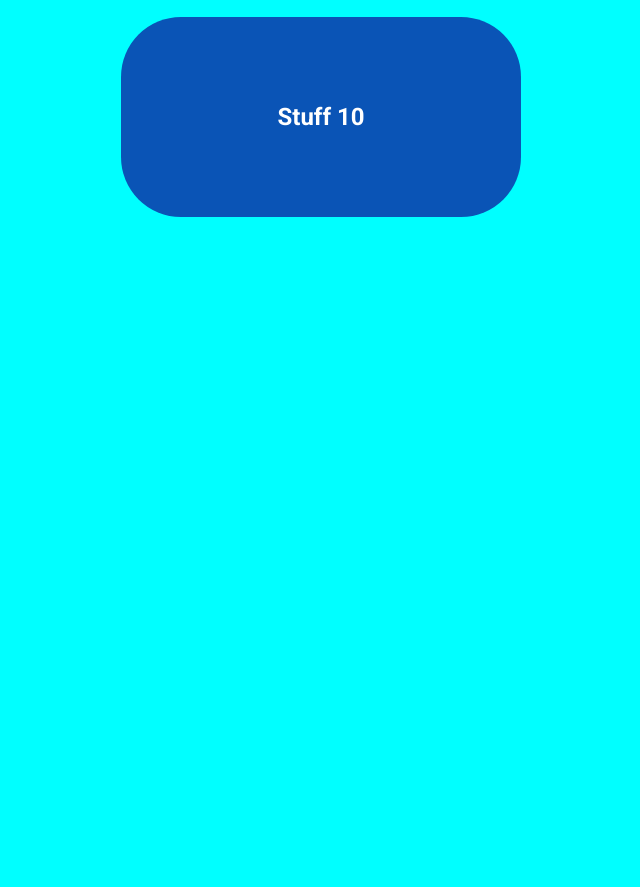
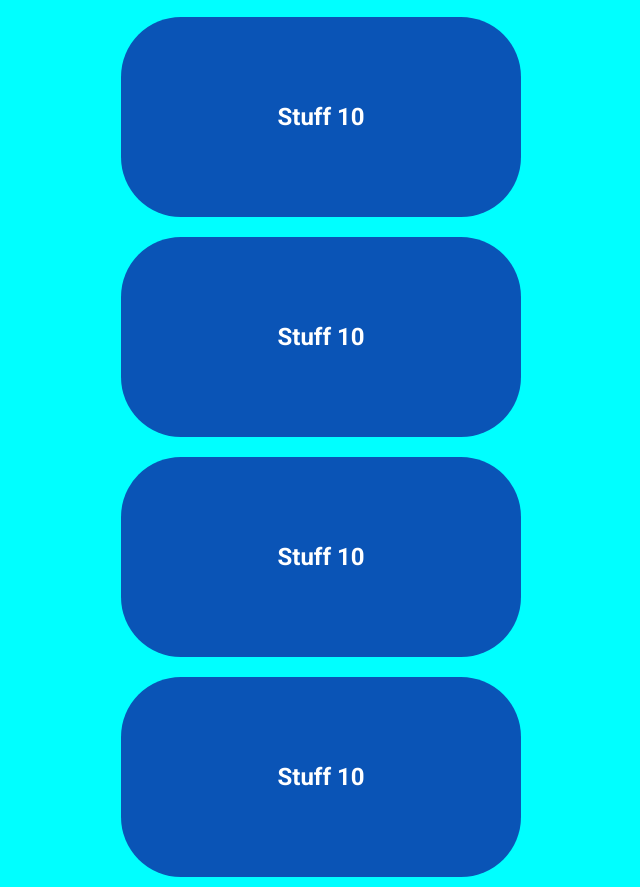
Before and after one commit to matthewstclaire/scroll_animation_test, a plain HTML site: page index.html in a window 1280 px wide. Shown: the part 2054-2941 px from the top of the page, without its empty margins (319-959 px from the left). Before the commit the page ends 2281 px from the top, so only its background shows below. Drawn offline with Linux system fonts and the light colour scheme.

Commit message:
html done

```diff
--- a/index.html
+++ b/index.html
@@ -25,6 +25,9 @@
     <div class="box"><h2>Stuff 8</h2></div>
     <div class="box"><h2>Stuff 9</h2></div>
     <div class="box"><h2>Stuff 10</h2></div>
+    <div class="box"><h2>Stuff 10</h2></div>
+    <div class="box"><h2>Stuff 10</h2></div>
+    <div class="box"><h2>Stuff 10</h2></div>
     <script src="script.js"></script>
   </body>
 </html>
```
